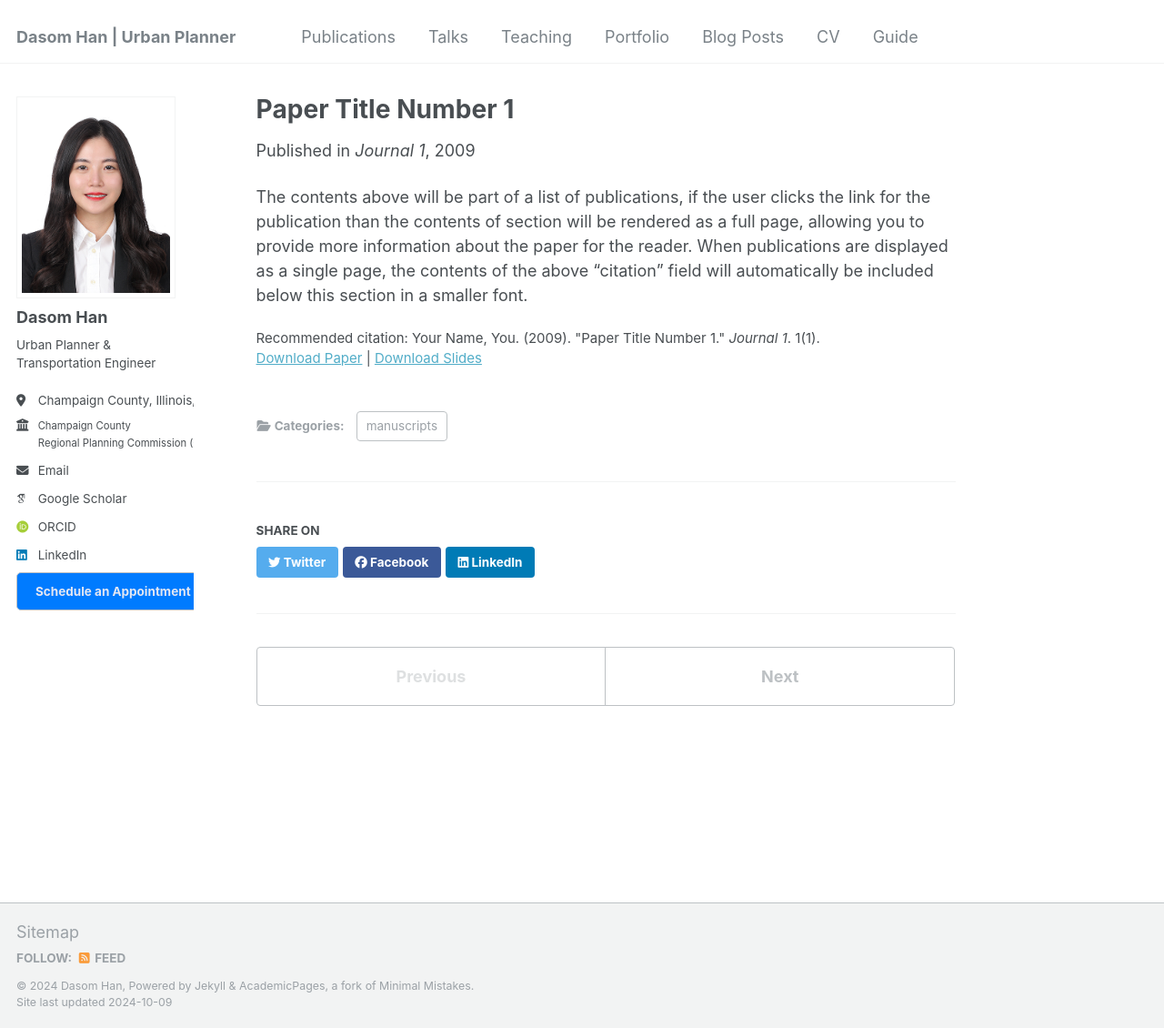
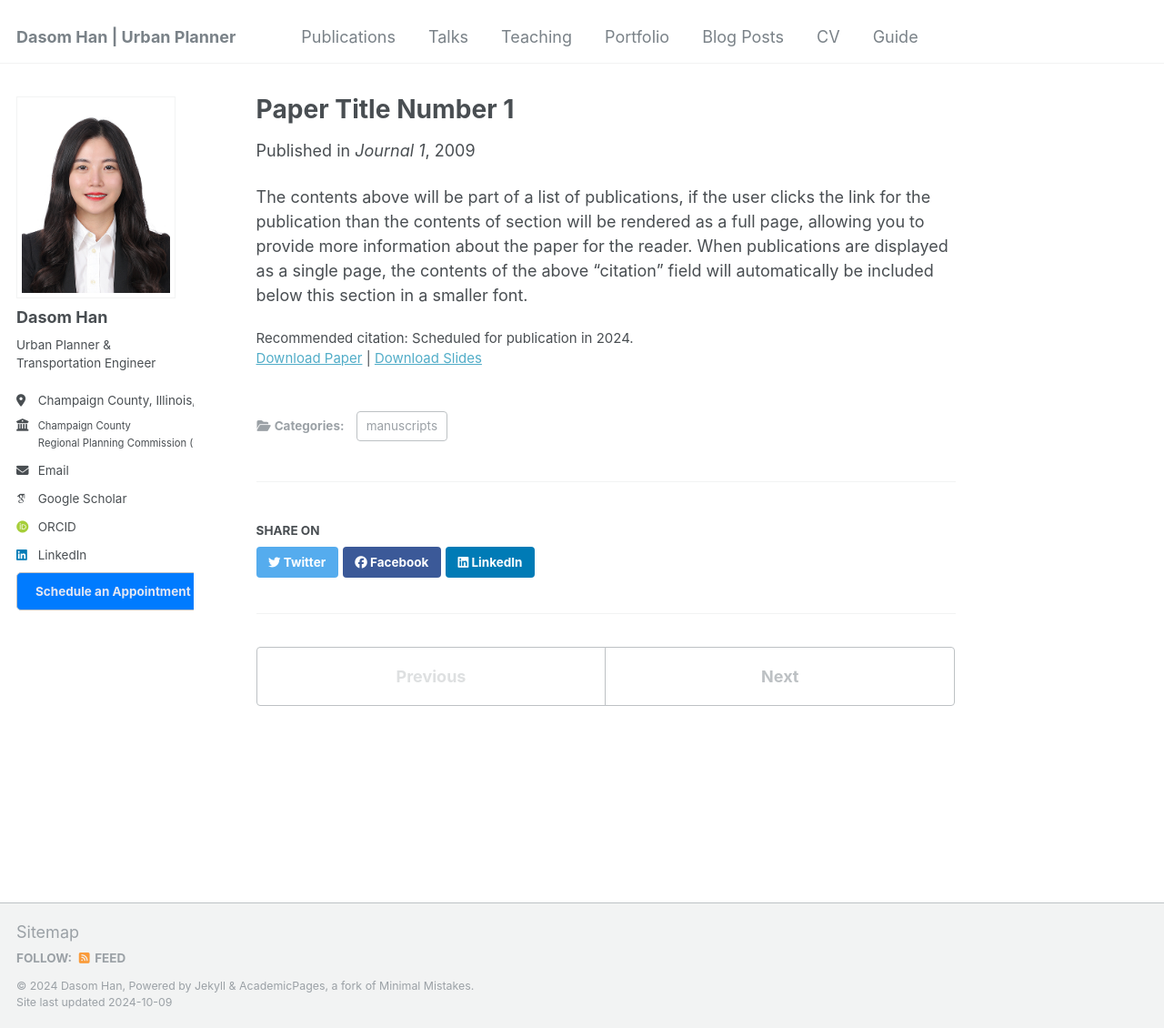
Before and after one commit to dasomh/dasomh.github.io, a Jekyll site: the page built from _publications/2009-10-01-paper-title-number-1.md, in a window 1280 px wide and 1130 px high. Shown: the whole window at 91% size. Built offline with Jekyll 4.4.1, drawn with Linux system fonts in a browser that asks for light colours; some web fonts are replaced.

Commit message:
Update 2009-10-01-paper-title-number-1.md

```diff
--- a/_publications/2009-10-01-paper-title-number-1.md
+++ b/_publications/2009-10-01-paper-title-number-1.md
@@ -8,7 +8,7 @@
 venue: 'Journal 1'
 slidesurl: 'http://academicpages.github.io/files/slides1.pdf'
 paperurl: 'http://academicpages.github.io/files/paper1.pdf'
-citation: 'Your Name, You. (2009). &quot;Paper Title Number 1.&quot; <i>Journal 1</i>. 1(1).'
+citation: 'Scheduled for publication in 2024.'
 ---
 
 The contents above will be part of a list of publications, if the user clicks the link for the publication than the contents of section will be rendered as a full page, allowing you to provide more information about the paper for the reader. When publications are displayed as a single page, the contents of the above "citation" field will automatically be included below this section in a smaller font.
```
